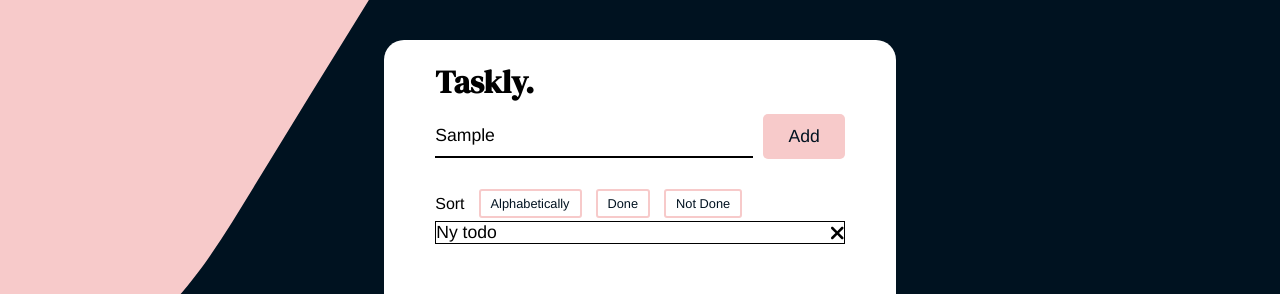
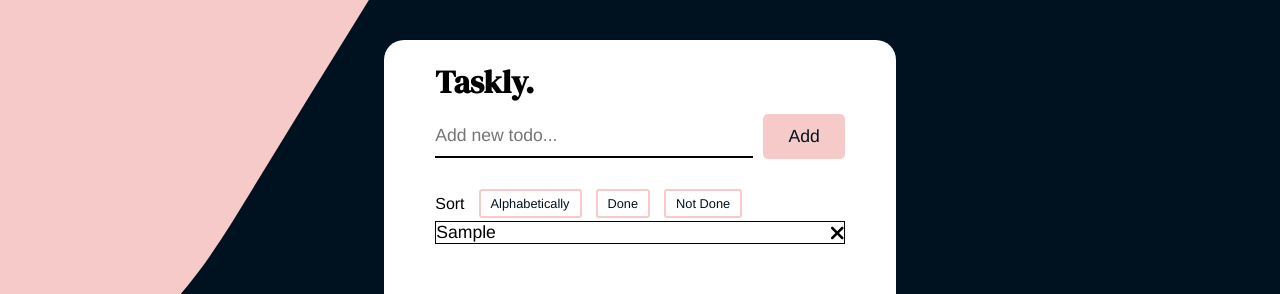
Before and after one commit to malin-nilsson/React-TodoApp, a React (Create React App) app: page / in a window 1280 px wide. Both pictures are taken after typing "Sample" into the empty fields and a click on the button "Add". Shown: the top 294 px of the page. Built offline with nearby package versions, Linux system fonts and the light colour scheme.

Commit message:
Add new todo item

```diff
--- a/src/components/TodoAdd.tsx
+++ b/src/components/TodoAdd.tsx
@@ -1,10 +1,35 @@
-import React from 'react'
+import React, { useState } from 'react'
+import { Todo } from '../models/Todo';
 
-export default function TodoAdd() {
+interface ITodoAddProps {
+    addItem: any;
+}
+
+export default function TodoAdd({ addItem }: ITodoAddProps) {
+    const [todoInput, setTodoInput] = useState("");
+
+    const addNewTodo = () => {
+        addItem(todoInput)
+        setTodoInput("");
+    };
+
     return (
         <div className="input-box">
-            <input type="text" placeholder="Add new todo..." />
-            <button className="btn">Add</button>
+            <input type="text" placeholder="Add new todo..."
+                value={todoInput}
+                onChange={(e: React.ChangeEvent<HTMLInputElement>) => {
+                    setTodoInput(e.target.value);
+                }}
+                onKeyUp={(e: React.KeyboardEvent<HTMLInputElement>) => {
+                    e.preventDefault();
+                    if (e.key === "Enter" && todoInput) {
+                        addNewTodo()
+                    }
+                }} />
+            <button className="btn"
+                onClick={() => {
+                    if (todoInput) addNewTodo();
+                }}>Add</button>
 
         </div>
     )
--- a/src/components/TodoApp.tsx
+++ b/src/components/TodoApp.tsx
@@ -1,20 +1,24 @@
-import React from 'react'
-import { TodoModel } from '../models/TodoModel'
+import React, { useEffect, useState } from 'react'
+import { Todo } from '../models/Todo'
 import TodoAdd from './TodoAdd'
 import TodoHeader from './TodoHeader'
 import TodoItem from './TodoItem'
 import TodoSort from './TodoSort'
 
+
 export default function TodoApp() {
+    const [todos, setTodos] = useState<Todo[]>([]);
 
-    const todos = new TodoModel("Ny todo")
+    const addItem = (todo: string) => {
+        setTodos([...todos, new Todo(todo)]);
 
+    }
     return (
         <div className="todo-content">
             <TodoHeader />
-            <TodoAdd />
+            <TodoAdd addItem={addItem} />
             <TodoSort />
-            <TodoItem todo={todos} />
+            <TodoItem todos={todos} />
         </div>
     )
 }
--- a/src/components/TodoItem.tsx
+++ b/src/components/TodoItem.tsx
@@ -1,16 +1,24 @@
 import React from 'react'
-import { TodoModel } from '../models/TodoModel'
+import { Todo } from '../models/Todo'
 import TodoRemove from './TodoRemove'
 
 interface ITodoItemProps {
-    todo: TodoModel;
+    todos: Todo[];
 }
 
 export default function TodoItem(props: ITodoItemProps) {
-    return (
-        <div className="todo">
-            <span>{props.todo.task}</span>
+
+    const todoHTML = props.todos.map((todo) => {
+        return <div className="todo" key={todo.id}>
+            <span>{todo.task}</span>
             <TodoRemove />
         </div>
+    }
+    );
+
+    return (
+        <>
+            {todoHTML}
+        </>
     )
 }
--- a/src/models/TodoModel.ts
+++ b/src/models/Todo.ts
@@ -1,4 +1,4 @@
-export class TodoModel {
+export class Todo {
     done: boolean;
     id: number;
 
```
Also changed, not shown: 1 other file (tests, documents, lock files or other folders).
